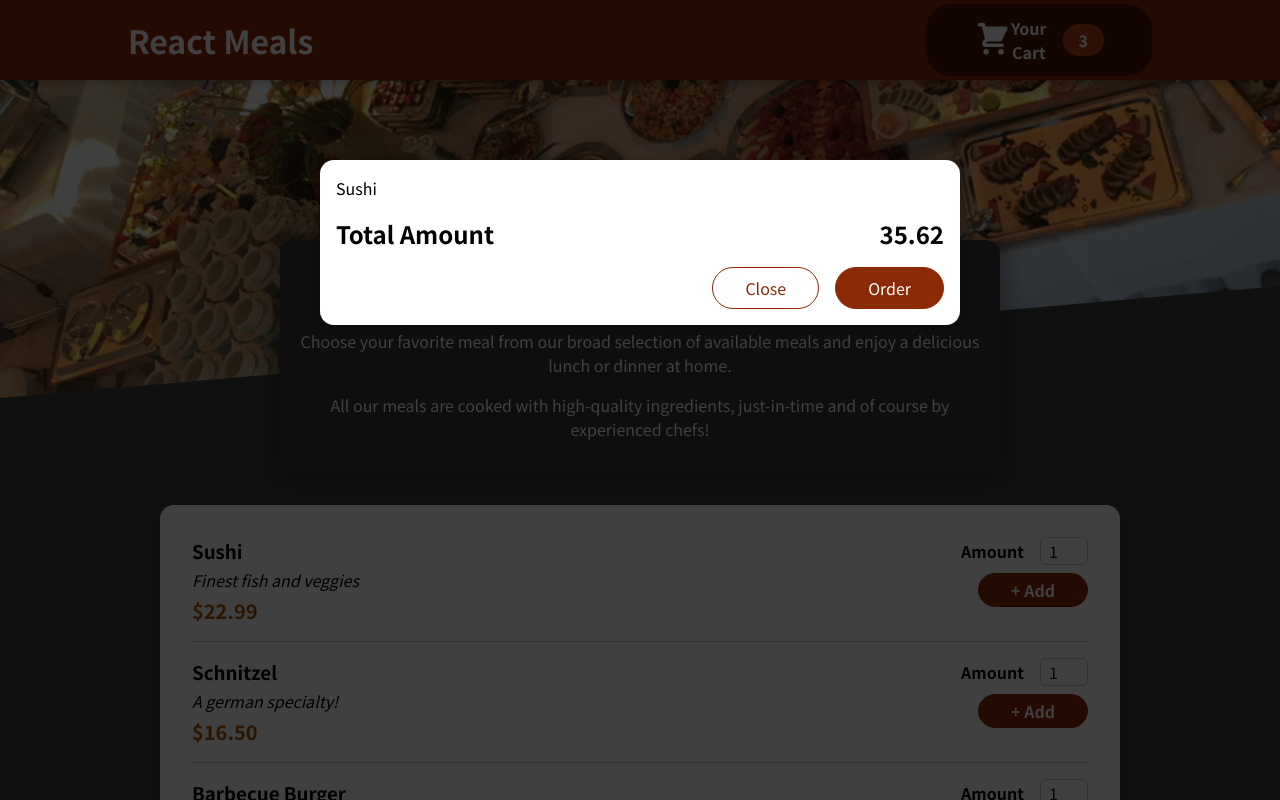
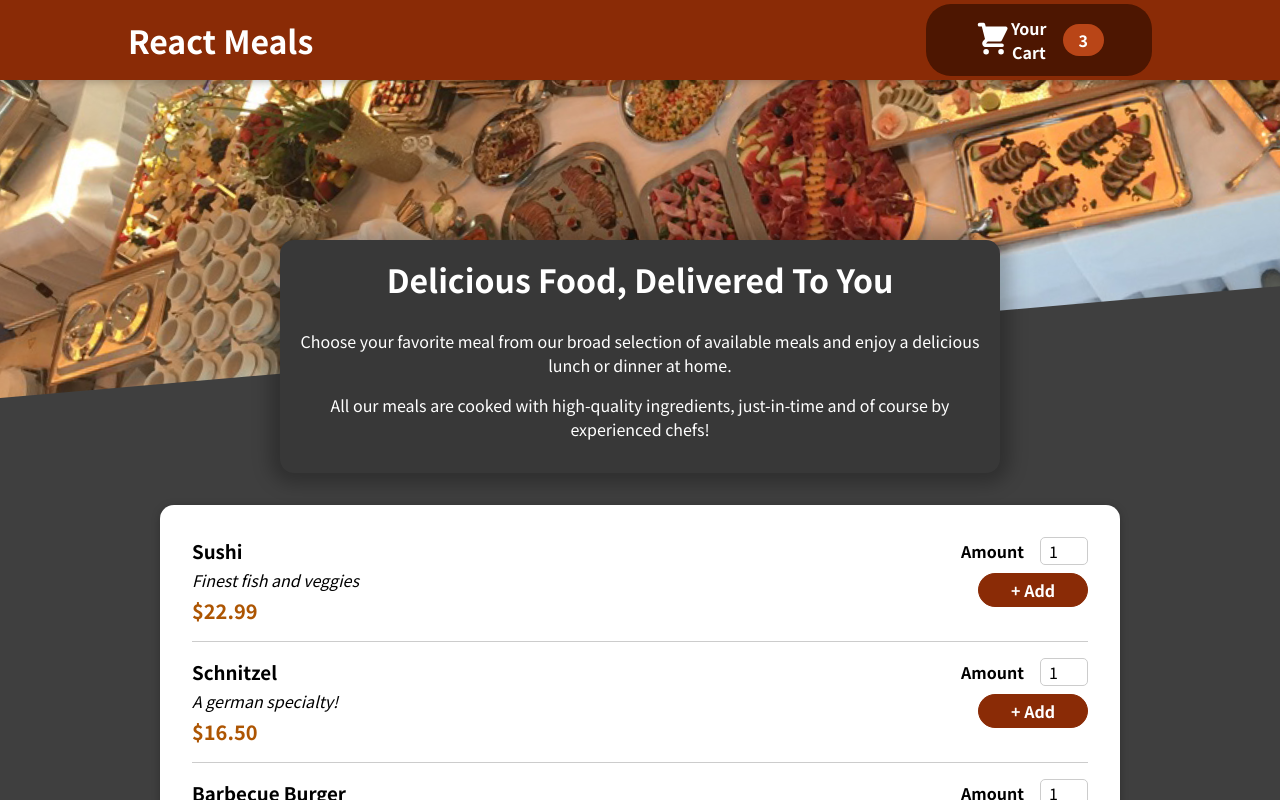
Before and after one commit to zooyaho/react-foodOrder-app, a React (Create React App) app: page / in a window 1280 px wide. Shown: the top 800 px of the page. Built offline with nearby package versions, Linux system fonts and the light colour scheme.

Commit message:
cart모달창 닫기 구현

```diff
--- a/src/App.js
+++ b/src/App.js
@@ -1,14 +1,25 @@
-import React,{Fragment} from 'react';
-import Cart from './components/Cart/Cart';
-import Header from './components/Layout/Header';
-import Meals from './components/Meals/Meals';
+import React, { Fragment, useState } from "react";
+import Cart from "./components/Cart/Cart";
+import Header from "./components/Layout/Header";
+import Meals from "./components/Meals/Meals";
 
 function App() {
+  const [cartIsShown, setCartIsShown] = useState(false);
+
+  const showCartHandler = () => {
+    setCartIsShown(true);
+  };
+  const hideCartHandler = () => {
+    setCartIsShown(false);
+  };
+
   return (
     <Fragment>
-      <Cart />
-      <Header />
-      <Meals />
+      {cartIsShown && <Cart onClose={hideCartHandler} />}
+      <Header onShowCart={showCartHandler} />
+      <main>
+        <Meals />
+      </main>
     </Fragment>
   );
 }
--- a/src/components/Cart/Cart.js
+++ b/src/components/Cart/Cart.js
@@ -14,7 +14,7 @@
   );
 
   return (
-    <Modal>
+    <Modal onClose={props.onClose}>
       {cartItems}
       <div className={classes.total}>
         {/* 총 수량 -> 하드코딩 해둠.*/}
@@ -23,7 +23,7 @@
       </div>
       {/* 장바구니에 대한 action: 닫기 및 주문 버튼 */}
       <div className={classes.actions}>
-        <button className={classes["button--alt"]}>Close</button>
+        <button className={classes["button--alt"]} onClick={props.onClose}>Close</button>
         <button className={classes.button}>Order</button>
       </div>
     </Modal>
--- a/src/components/Layout/Header.js
+++ b/src/components/Layout/Header.js
@@ -1,21 +1,23 @@
-import React,{Fragment} from 'react';
+import React, { Fragment } from "react";
 
 // 프로젝트의 로컬이미지는 import할 수 있는데, 그렇게 사용하면 app은 서버에 배포하여 해당 이미지에 대한 링크를 만듬. 그 링크는 만들어진 코드에 동적으로 삽입됨.
 // 만약 서버에 있는 이미지면 "https://~~"로 src에 작성하면 됨.
-import mealsImage from '../../assets/meals.jpg';
-import classes from './Header.module.css'
-import HeaderCartButton from './HeaderCartButton';
+import mealsImage from "../../assets/meals.jpg";
+import classes from "./Header.module.css";
+import HeaderCartButton from "./HeaderCartButton";
 
-const Header = props => {
-  return <Fragment>
-    <header className={classes.header}>
-      <h1>React Meals</h1>
-      <HeaderCartButton />
-    </header>
-    <div className={classes['main-image']}>
-      <img src={mealsImage} alt="A table full of delicious food!"/>
-    </div>
-  </Fragment>
+const Header = (props) => {
+  return (
+    <Fragment>
+      <header className={classes.header}>
+        <h1>React Meals</h1>
+        <HeaderCartButton onClick={props.onShowCart} />
+      </header>
+      <div className={classes["main-image"]}>
+        <img src={mealsImage} alt="A table full of delicious food!" />
+      </div>
+    </Fragment>
+  );
 };
 
 export default Header;
--- a/src/components/Layout/HeaderCartButton.js
+++ b/src/components/Layout/HeaderCartButton.js
@@ -3,7 +3,7 @@
 
 const HeaderCartButton = (props) => {
   return (
-    <button className={classes.button}>
+    <button className={classes.button} onClick={props.onClick}>
       <CartIcon />
       <span>Your Cart</span>
       <span className={classes.badge}>{/* 장바구니에 담긴 상품의 총량 */}3</span>
--- a/src/components/UI/Modal.js
+++ b/src/components/UI/Modal.js
@@ -3,7 +3,7 @@
 import classes from "./Modal.module.css";
 
 const Backdrop = (props) => {
-  return <div className={classes.backdrop} />;
+  return <div className={classes.backdrop} onClick={props.onClose}/>;
 };
 
 const ModalOverlay = (props) => {
@@ -15,7 +15,7 @@
 const Modal = (props) => {
   return (
     <Fragment>
-      {ReactDOM.createPortal(<Backdrop />, portalElement)}
+      {ReactDOM.createPortal(<Backdrop onClose={props.onClose}/>, portalElement)}
       {ReactDOM.createPortal(
         <ModalOverlay>{props.children}</ModalOverlay>,
         portalElement
```
Also changed, not shown: 1 other file (tests, documents, lock files or other folders).
